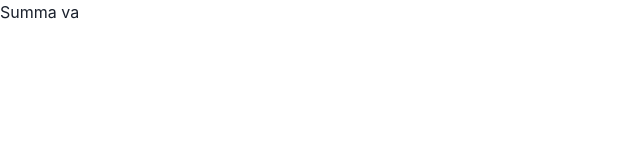
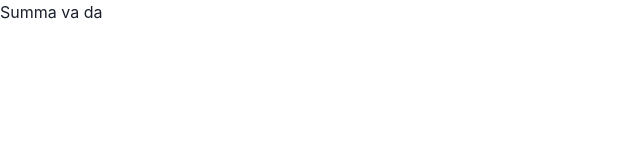
Before and after one commit to aravindasiva/baby-steps, a Next.js app: page / in a window 1280 px wide. Shown: the top 160 px of the page, without its empty margins (0-640 px from the left). Built offline with nearby package versions, Linux system fonts and the light colour scheme.

Commit message:
small changes

```diff
--- a/pages/index.tsx
+++ b/pages/index.tsx
@@ -6,7 +6,7 @@ const Home = () => {
   return (
     <>
       <div>
-        Summa va
+        Summa va da
       </div>
     </>
   )
```
